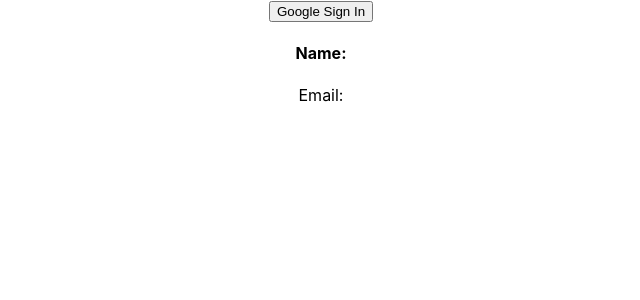
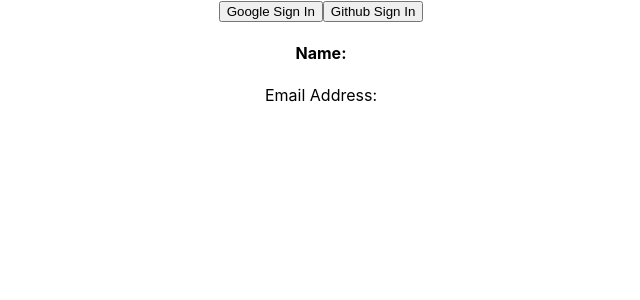
Before and after one commit to Emtiaz-Rahman/practice-firebase-authentication, a React (Create React App) app: page / in a window 1280 px wide. Shown: the top 300 px of the page, without its empty margins (319-959 px from the left). Built offline with nearby package versions, Linux system fonts and the light colour scheme.

Commit message:
git hub done

```diff
--- a/src/App.js
+++ b/src/App.js
@@ -1,25 +1,27 @@
-
 import './App.css';
 import app from './firebase.init';
-import { getAuth, GoogleAuthProvider, signInWithPopup, signOut } from "firebase/auth";
+import { getAuth, GithubAuthProvider, GoogleAuthProvider, signInWithPopup, signOut } from "firebase/auth";
 import { useState } from 'react';
 
 
 const auth = getAuth(app);
 function App() {
   const [user, setUser] = useState({})
-  const googleprovider = new GoogleAuthProvider();
+  const googleProvider = new GoogleAuthProvider();
+  const gitHubpProvider = new GithubAuthProvider();
+
   const handleGoogleSignIn = () => {
-    signInWithPopup(auth, googleprovider)
+    signInWithPopup(auth, googleProvider)
       .then(result => {
         const user = result.user;
         setUser(user)
-        console.log(user);
+        console.log(user)
       })
       .catch(error => {
         console.error('error', error)
       })
   }
+
   const handleGoogleSignOut = () => {
     signOut(auth)
       .then(() => {
@@ -30,15 +32,32 @@ function App() {
       })
   }
 
+  const handleGitHubSignIn = () => {
+    signInWithPopup(auth, gitHubpProvider)
+      .then(result => {
+        const user = result.user;
+        setUser(user)
+        console.log(user)
+      })
+      .catch(error => {
+        console.error('error', error)
+
+      })
+  }
+
+
   return (
     <div className="App">
       {
-        user.email ? <button onClick={handleGoogleSignOut}>Sign Out</button> :
-          <button onClick={handleGoogleSignIn}>Google Sign In</button>
+        user.uid ? <button onClick={handleGoogleSignOut}>Google Sign Out</button> :
+          <div>
+            <button onClick={handleGoogleSignIn}>Google Sign In</button>
+            <button onClick={handleGitHubSignIn}>Github Sign In</button>
 
+          </div>
       }
       <h4>Name:{user.displayName}</h4>
-      <p>Email:{user.email}</p>
+      <p>Email Address:{user.email}</p>
       <img src={user.photoURL} alt="" />
     </div>
   );
```
